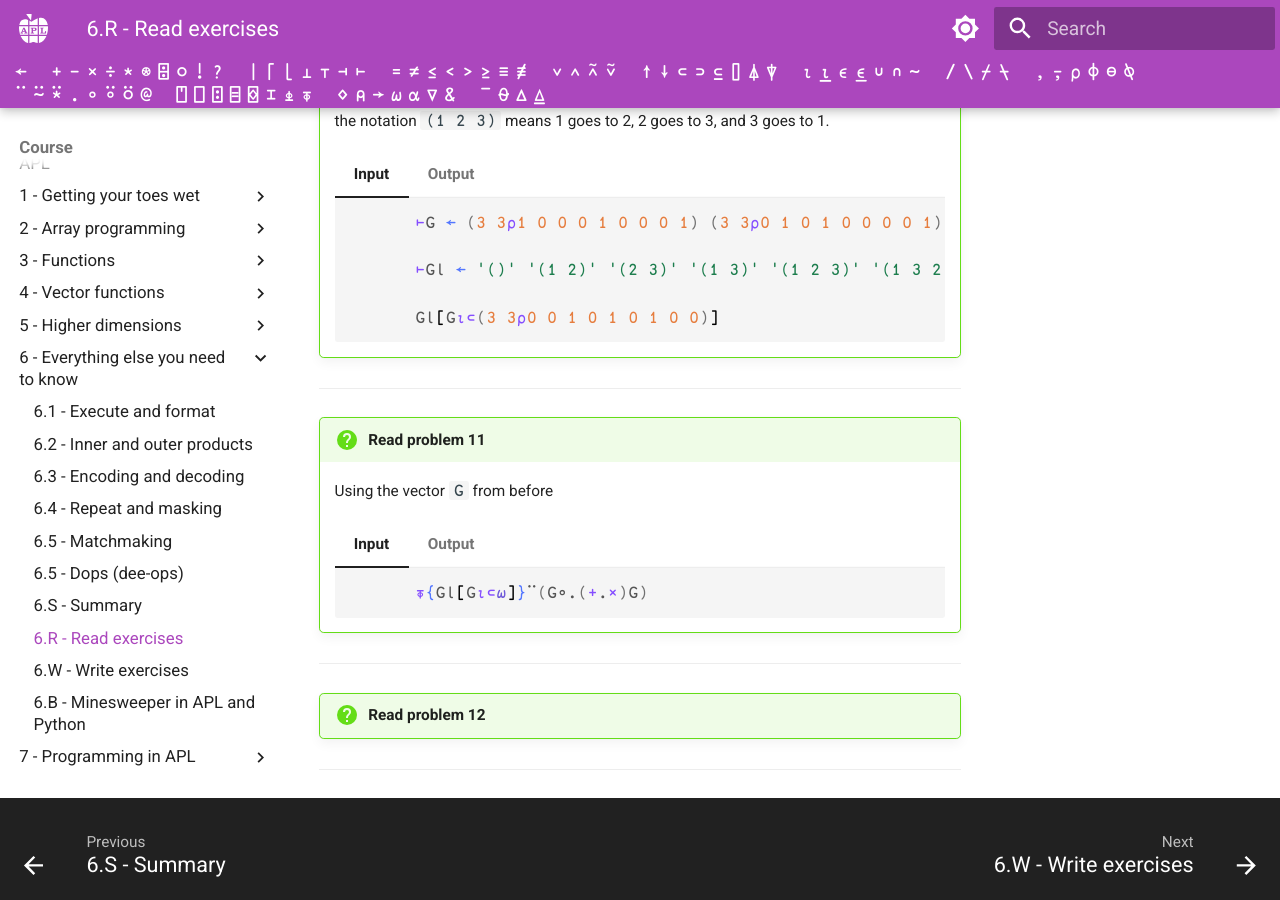
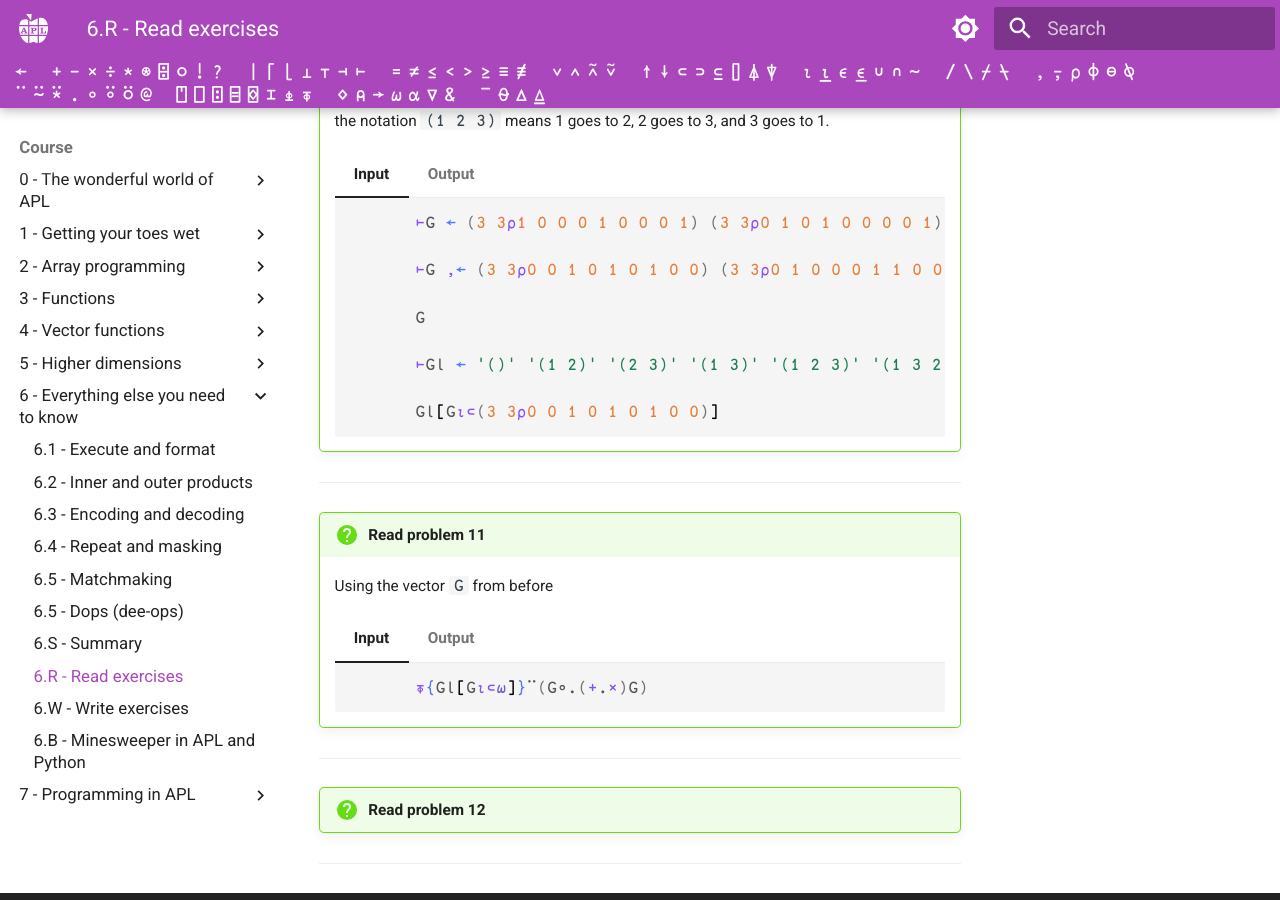
Before and after one commit to APLMOOC/APLMOOC, an MkDocs documentation site: the page built from docs/course/ch6/read.md, in a window 1280 px wide and 900 px high, scrolled down 2875 px. Built offline with MkDocs 1.6.1 and Material for MkDocs 9.7.7, drawn with Linux system fonts in a browser that asks for light colours; some web fonts are replaced; a script that is not in the unit is left out.

Commit message:
Modify Read Problem 10 of Chapter 6

````diff
--- a/docs/course/ch6/read.md
+++ b/docs/course/ch6/read.md
@@ -269,7 +269,11 @@
     === "Input"
 
         ```apl
-              ⊢G ← (3 3⍴1 0 0 0 1 0 0 0 1) (3 3⍴0 1 0 1 0 0 0 0 1) (3 3⍴1 0 0 0 0 1 0 1 0) (3 3⍴0 0 1 0 1 0 1 0 0) (3 3⍴0 1 0 0 0 1 1 0 0) (3 3⍴0 0 1 1 0 0 0 1 0)
+              ⊢G ← (3 3⍴1 0 0 0 1 0 0 0 1) (3 3⍴0 1 0 1 0 0 0 0 1) (3 3⍴1 0 0 0 0 1 0 1 0)
+
+              ⊢G ,← (3 3⍴0 0 1 0 1 0 1 0 0) (3 3⍴0 1 0 0 0 1 1 0 0) (3 3⍴0 0 1 1 0 0 0 1 0)
+
+              G
 
               ⊢Gl ← '()' '(1 2)' '(2 3)' '(1 3)' '(1 2 3)' '(1 3 2)'
 
@@ -279,7 +283,19 @@
     === "Output"
 
         ```apl
-              ⊢G ← (3 3⍴1 0 0 0 1 0 0 0 1) (3 3⍴0 1 0 1 0 0 0 0 1) (3 3⍴1 0 0 0 0 1 0 1 0) (3 3⍴0 0 1 0 1 0 1 0 0) (3 3⍴0 1 0 0 0 1 1 0 0) (3 3⍴0 0 1 1 0 0 0 1 0)
+              ⊢G ← (3 3⍴1 0 0 0 1 0 0 0 1) (3 3⍴0 1 0 1 0 0 0 0 1) (3 3⍴1 0 0 0 0 1 0 1 0)
+        ┌─────┬─────┬─────┐
+        │1 0 0│0 1 0│1 0 0│
+        │0 1 0│1 0 0│0 0 1│
+        │0 0 1│0 0 1│0 1 0│
+        └─────┴─────┴─────┘
+              ⊢G ,← (3 3⍴0 0 1 0 1 0 1 0 0) (3 3⍴0 1 0 0 0 1 1 0 0) (3 3⍴0 0 1 1 0 0 0 1 0)
+        ┌─────┬─────┬─────┐
+        │0 0 1│0 1 0│0 0 1│
+        │0 1 0│0 0 1│1 0 0│
+        │1 0 0│1 0 0│0 1 0│
+        └─────┴─────┴─────┘
+              G
         ┌─────┬─────┬─────┬─────┬─────┬─────┐
         │1 0 0│0 1 0│1 0 0│0 0 1│0 1 0│0 0 1│
         │0 1 0│1 0 0│0 0 1│0 1 0│0 0 1│1 0 0│
````
